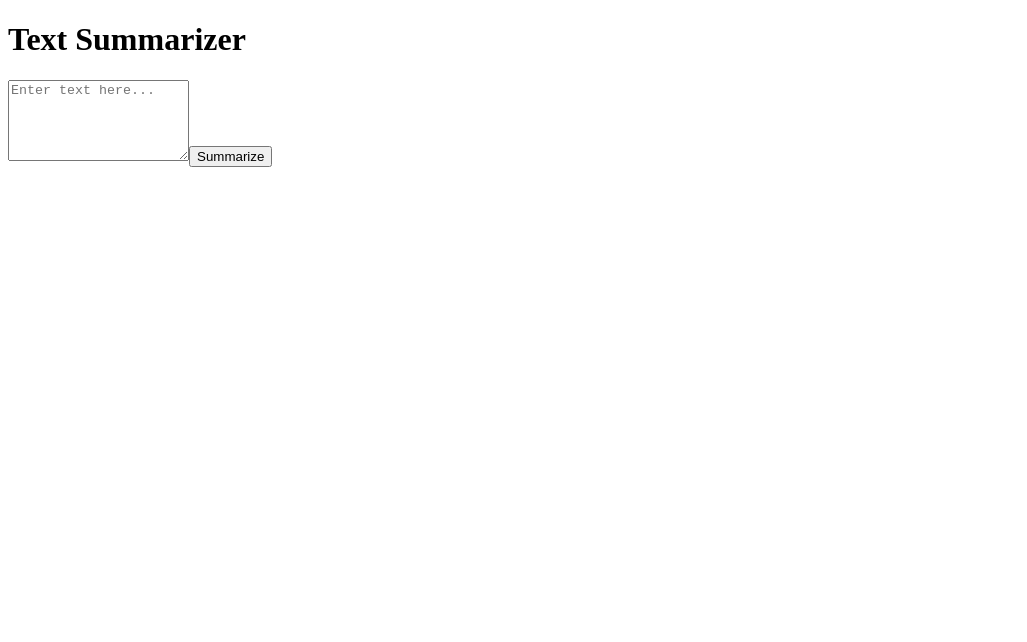
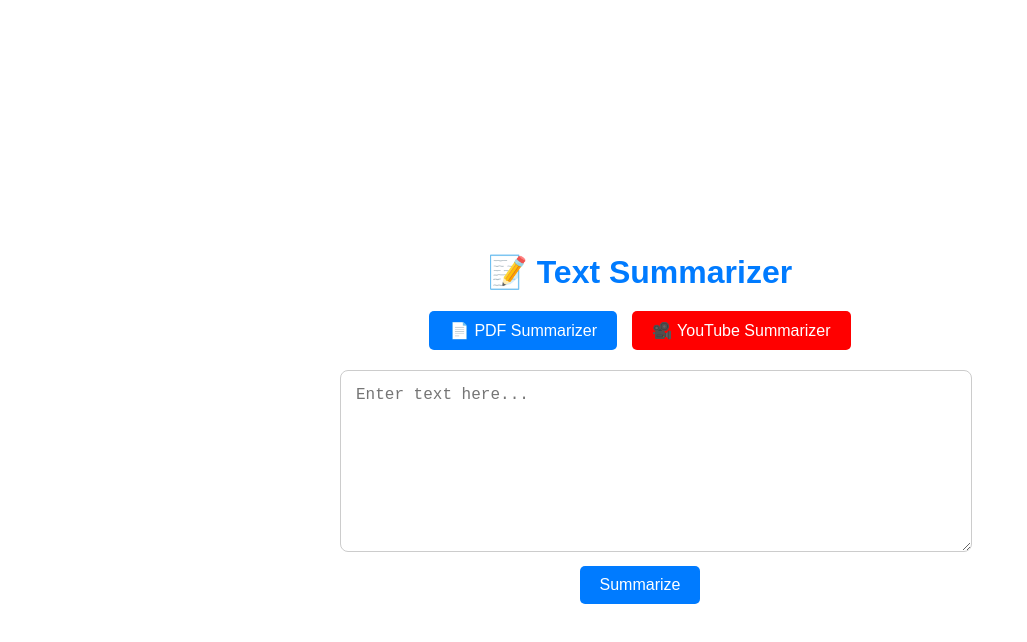
Before and after one commit to pruthwik-gowda/AI-PDF-Summarizer, a React (Vite) app in the folder frontend/: page /text-summarise in a window 1280 px wide. Shown: the top 642 px of the page, without its empty margins (0-1027 px from the left). Built offline with nearby package versions, Linux system fonts and the light colour scheme.

Commit message:
added text and youtube summarizer

```diff
--- a/frontend/src/Pages/TextSummariser/TextSummariser.jsx
+++ b/frontend/src/Pages/TextSummariser/TextSummariser.jsx
@@ -1,7 +1,9 @@
 import { useState } from "react";
 import ReactMarkdown from "react-markdown";
+import { useNavigate } from "react-router-dom";
 
 function TextSummariser() {
+  const navigate = useNavigate();
   const [text, setText] = useState("");
   const [summary, setSummary] = useState("");
   const [loading, setLoading] = useState(false);
@@ -30,28 +32,103 @@ function TextSummariser() {
   };
 
   return (
-    <div className="flex flex-col items-center justify-center min-h-screen p-6">
-      <h1 className="text-2xl font-bold mb-4">Text Summarizer</h1>
+    <div style={{ display: "flex", flexDirection: "column", alignItems: "center", minHeight: "100vh", justifyContent: "center", textAlign: "center", fontFamily: "Arial, sans-serif", padding: "20px" }}>
+      <h1 style={{ color: "#007BFF", marginBottom: "20px" }}>📝 Text Summarizer</h1>
+
+      {/* Navigation Buttons */}
+      <div style={{ display: "flex", gap: "15px", marginBottom: "20px" }}>
+        <button
+          onClick={() => navigate('/')}
+          style={{
+            padding: "10px 20px",
+            cursor: "pointer",
+            borderRadius: "5px",
+            border: "none",
+            background: "#007BFF",
+            color: "white",
+            fontSize: "16px",
+            display: "flex",
+            alignItems: "center",
+            gap: "5px"
+          }}
+        >
+          <span>📄</span> PDF Summarizer
+        </button>
+        <button
+          onClick={() => navigate('/youtube')}
+          style={{
+            padding: "10px 20px",
+            cursor: "pointer",
+            borderRadius: "5px",
+            border: "none",
+            background: "#FF0000",
+            color: "white",
+            fontSize: "16px",
+            display: "flex",
+            alignItems: "center",
+            gap: "5px"
+          }}
+        >
+          <span>🎥</span> YouTube Summarizer
+        </button>
+      </div>
+
+      <div style={{ width: "100%", maxWidth: "600px", marginBottom: "20px" }}>
         <textarea
-        className="border rounded-md w-full max-w-lg p-2"
-        rows="5"
+          style={{
+            width: "100%",
+            minHeight: "150px",
+            padding: "15px",
+            borderRadius: "8px",
+            border: "1px solid #ccc",
+            fontSize: "16px",
+            marginBottom: "10px",
+            resize: "vertical"
+          }}
           placeholder="Enter text here..."
           value={text}
           onChange={(e) => setText(e.target.value)}
         />
         <button
           onClick={handleSummarize}
-        className="bg-blue-500 text-white px-4 py-2 mt-4 rounded hover:bg-blue-600"
           disabled={loading}
+          style={{
+            padding: "10px 20px",
+            cursor: loading ? "not-allowed" : "pointer",
+            borderRadius: "5px",
+            border: "none",
+            background: "#007BFF",
+            color: "white",
+            fontSize: "16px",
+            opacity: loading ? 0.7 : 1
+          }}
         >
           {loading ? "Summarizing..." : "Summarize"}
         </button>
-      {summary && (
-        <div className="mt-4 p-4 bg-gray-100 rounded-md w-full max-w-lg">
-          <h2 className="font-bold">Summary:</h2>
+      </div>
+
+      {loading && (
+        <div style={{ display: "flex", alignItems: "center", gap: "10px", marginTop: "10px" }}>
+          <div className="loader" style={{ border: "4px solid #f3f3f3", borderRadius: "50%", borderTop: "4px solid #007BFF", width: "30px", height: "30px", animation: "spin 1s linear infinite" }}></div>
+          <span style={{ fontSize: "16px", fontWeight: "bold", color: "#007BFF" }}>Processing...</span>
+        </div>
+      )}
+
+      {summary && !loading && (
+        <div style={{ background: "#f9f9f9", padding: "20px", borderRadius: "8px", maxWidth: "600px", textAlign: "left", width: "100%" }}>
+          <h2 style={{ color: "#007BFF", textAlign: "center", marginBottom: "15px" }}>🔍 Summary:</h2>
           <ReactMarkdown>{summary}</ReactMarkdown>
         </div>
       )}
+
+      <style>
+        {`
+          @keyframes spin {
+            0% { transform: rotate(0deg); }
+            100% { transform: rotate(360deg); }
+          }
+        `}
+      </style>
     </div>
   );
 }
```
Lines whose indentation alone changed are shown as unchanged.
